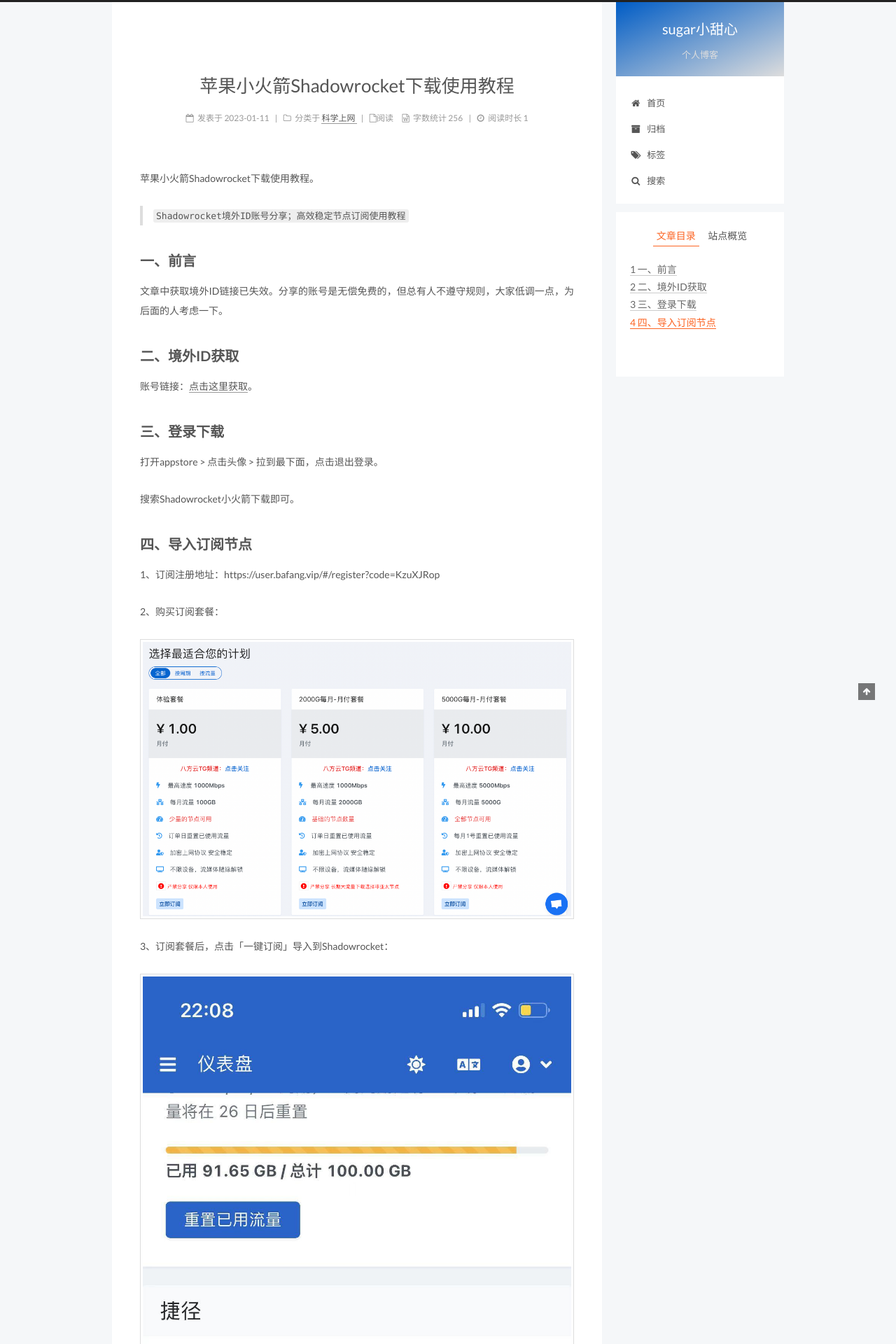
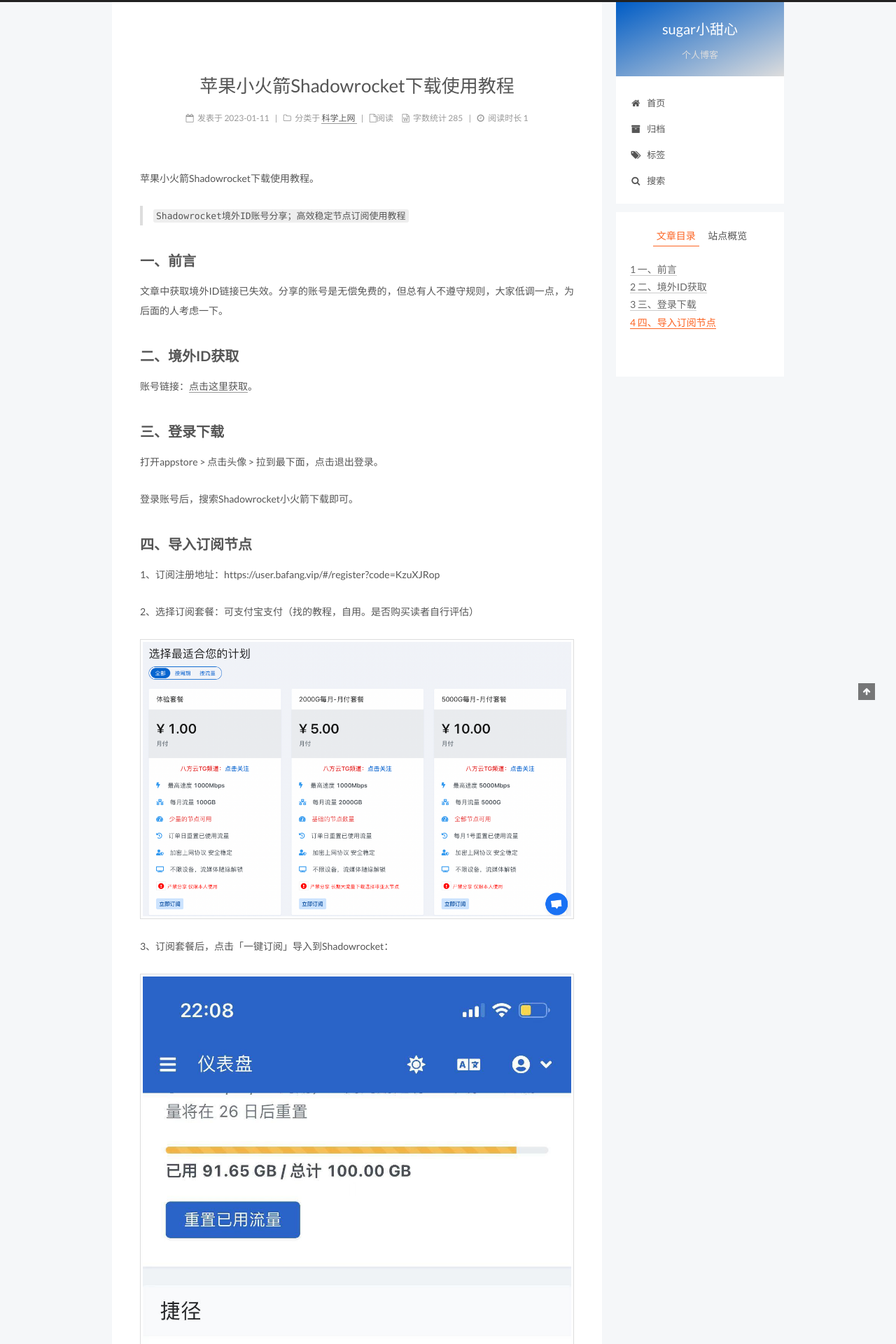
Before and after one commit to QLking/QLking.github.io, a Jekyll site: the page built from _posts/2023-01-11-苹果小火箭下载使用教程.md, in a window 1280 px wide. Shown: the top 1920 px of the page at 70% size. Built offline with Jekyll 4.4.1, drawn with Linux system fonts in a browser that asks for light colours; comment, search, counter and statistics services are not loaded.

Commit message:
文章内容修改

```diff
--- a/_posts/2023-01-11-苹果小火箭下载使用教程.md
+++ b/_posts/2023-01-11-苹果小火箭下载使用教程.md
@@ -21,12 +21,12 @@ tags:
 ## **三、登录下载**
 打开appstore > 点击头像 > 拉到最下面，点击退出登录。
 
-搜索Shadowrocket小火箭下载即可。
+登录账号后，搜索Shadowrocket小火箭下载即可。
 
 ## **四、导入订阅节点**
 1、订阅注册地址：https://user.bafang.vip/#/register?code=KzuXJRop
 
-2、购买订阅套餐：
+2、选择订阅套餐：可支付宝支付（找的教程，自用。是否购买读者自行评估）
 
 ![](/assets/images/jd.png)
 
```
